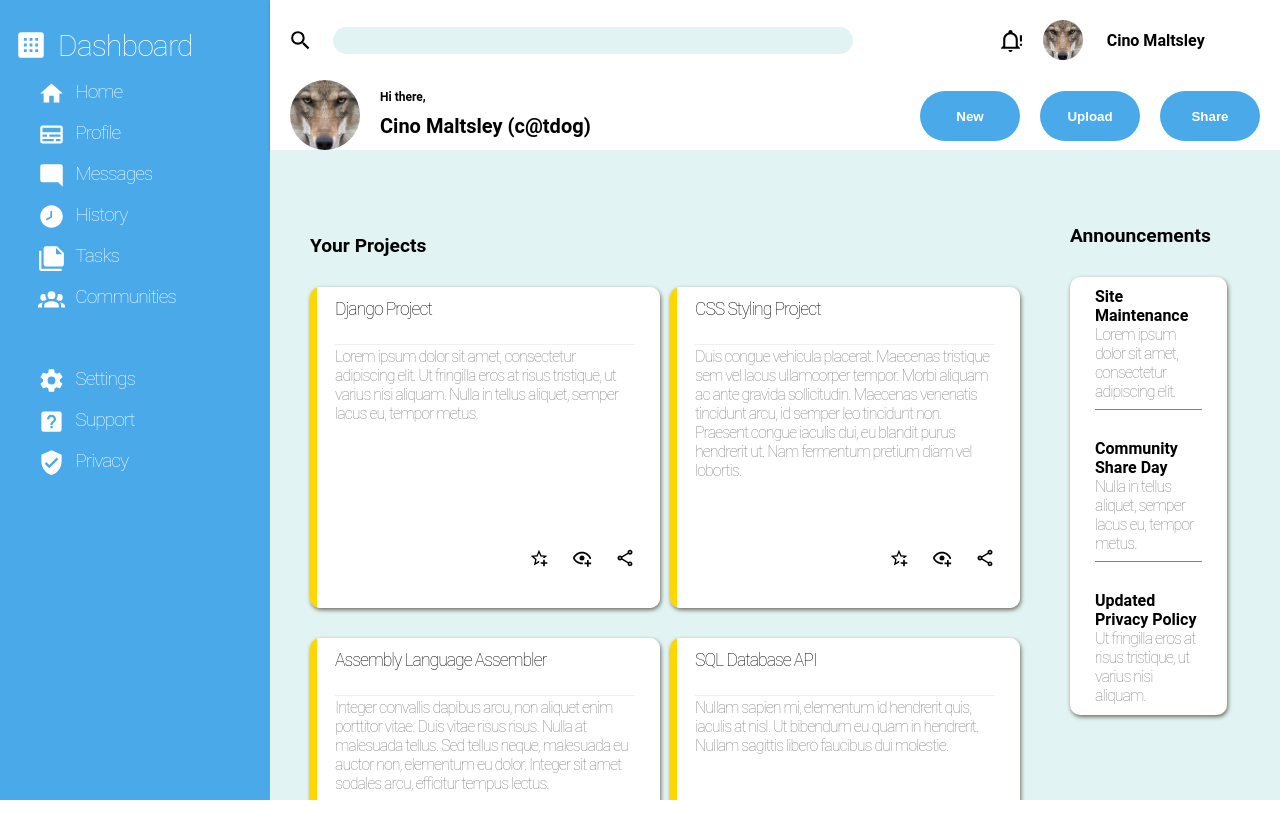
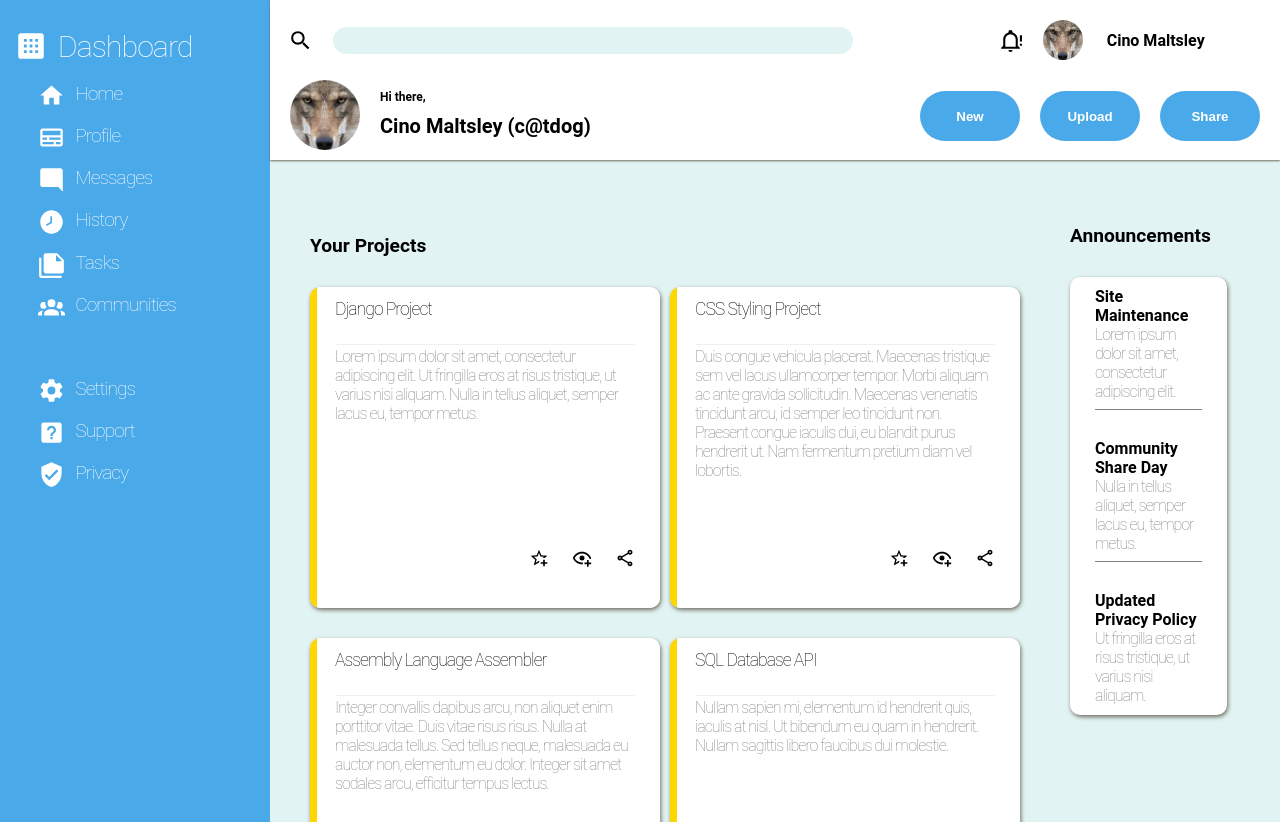
Before and after one commit to maltsandcino/Odin-Grid-Portfolio-Template, a plain HTML site: page index.html in a window 1280 px wide. Before the commit the page ends 800 px from the top, so only its background shows below. Drawn offline with Linux system fonts and the light colour scheme.

Commit message:
scrolling issues

```diff
--- a/assets/styles.css
+++ b/assets/styles.css
@@ -22,6 +22,9 @@
     --lightgrey: #e1f4f3;
 }
 
+html, body {
+    height: 100%;
+}
 body {
     padding: 0;
     margin: 0;
@@ -35,8 +38,8 @@ body {
     display: grid;
     position: relative;
     text-align: center;
-    overflow-y: auto;
-    height: 100vh;
+    overflow-y: scroll;
+    min-height: 100vh;
     width: 100vw;
     padding: 0px;
     box-sizing: border-box;
@@ -47,9 +50,8 @@ body {
 }
 
 .nav {
-
     display: grid;
-    scroll-behavior: none;
+    align-self: stretch;
     grid-area: nav;
     background-color: #4aa9e9;
     grid-template: 1fr 5fr 4fr / 1fr;
@@ -288,20 +290,28 @@ button:active {
 }
 
 .header {
+    align-self: stretch;
+    position: relative;
     grid-area: header;
     background-color: white;
     box-shadow: 0px 1px 2px var(--mediumgrey);
     min-height: 150px;
+    padding-bottom: 10px;
 }
 
 .content {
-
+    align-self: stretch;
+    overflow-y: auto;
     display: grid;
     grid-area: content;
     grid-template: 1fr / 3fr 1fr;
     column-gap: 40px;
     background-color: var(--lightgrey);
 }
+
+.content::-webkit-scrollbar { display: none; }
+/* Hide scrollbar for other browsers */
+.content { -ms-overflow-style: none; /* IE and Edge */ scrollbar-width: none; /* Firefox */}
 
 .content-container {
 
```
